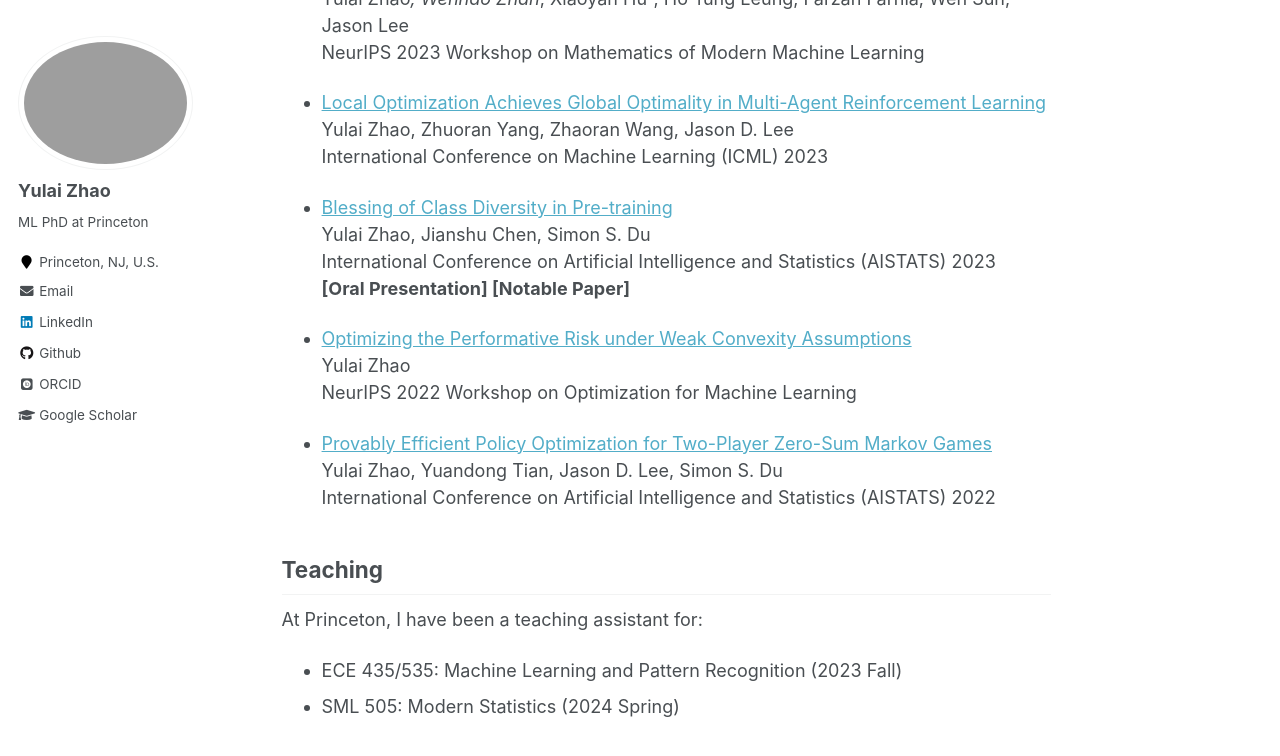
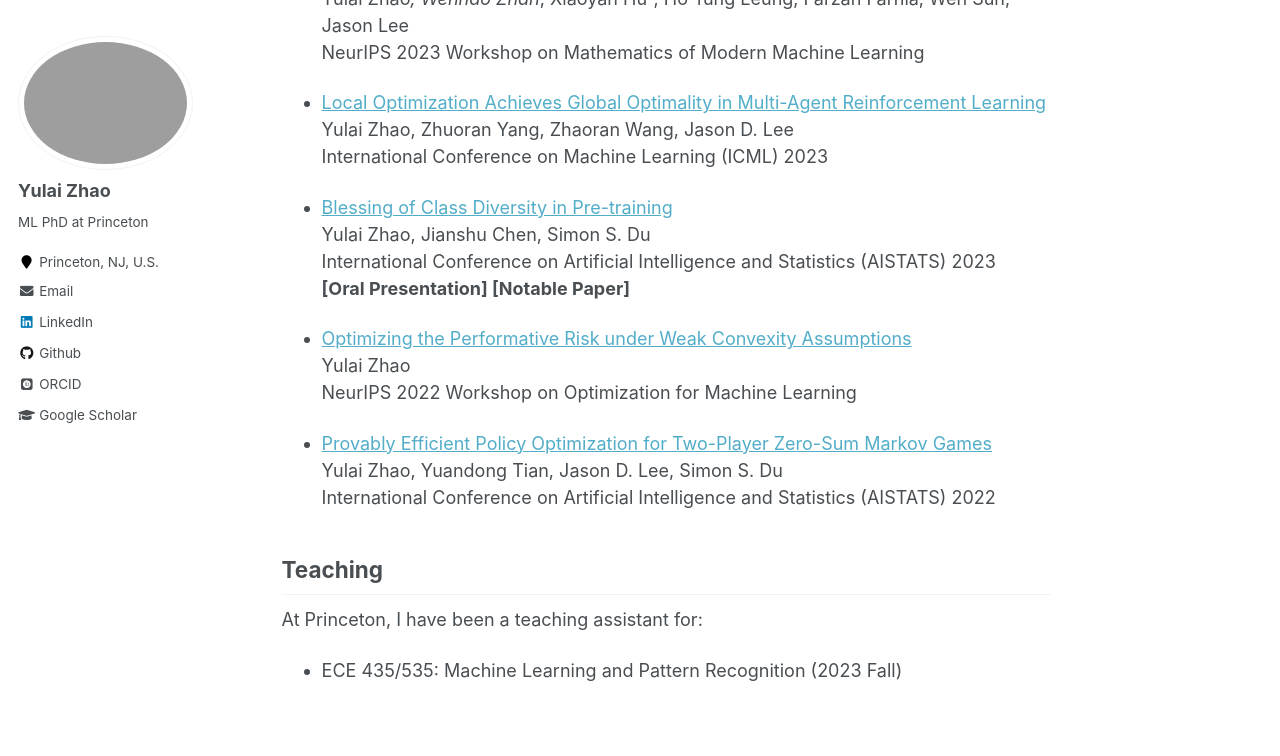
Before and after one commit to zhaoyl18/zhaoyl18.github.io, a Jekyll site: the page built from _pages/about.md, in a window 1280 px wide and 900 px high, scrolled down 673 px. Shown: the top 756 px of the window. Built offline with Jekyll 4.4.1, drawn with Linux system fonts in a browser that asks for light colours; some web fonts are replaced.

Commit message:
Update about.md

```diff
--- a/_pages/about.md
+++ b/_pages/about.md
@@ -50,4 +50,4 @@ International Conference on Artificial Intelligence and Statistics (AISTATS) 202
 At Princeton, I have been a teaching assistant for:
 
 * ECE 435/535: Machine Learning and Pattern Recognition (2023 Fall)
-* SML 505: Modern Statistics (2024 Spring)
+<!-- * SML 505: Modern Statistics (2024 Spring) -->
```
